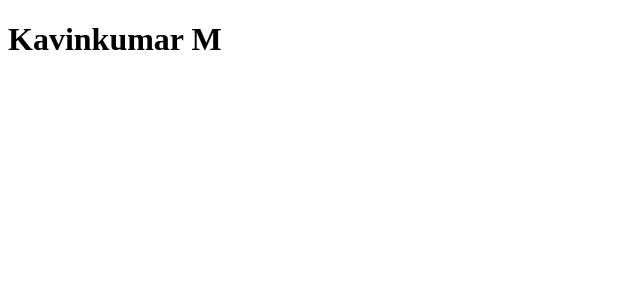
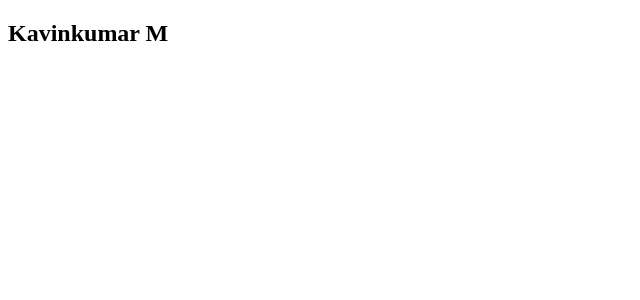
Before and after one commit to kavinkumar025/resume, an Angular app: page / in a window 1280 px wide. Shown: the top 300 px of the page, without its empty margins (0-640 px from the left). Built offline with nearby package versions, Linux system fonts and the light colour scheme.

Commit message:
First commit

```diff
--- a/angular.json
+++ b/angular.json
@@ -100,5 +100,8 @@
         }
       }
     }
+  },
+  "cli": {
+    "analytics": "4beeb3d9-b2a7-4857-b719-f6250e84fa2a"
   }
 }
--- a/src/app/app.component.html
+++ b/src/app/app.component.html
@@ -1 +1 @@
-<h1>Kavinkumar M</h1>
+<h2>Kavinkumar M</h2>
```
Also changed, not shown: 7 other files (tests, documents, lock files or other folders).
